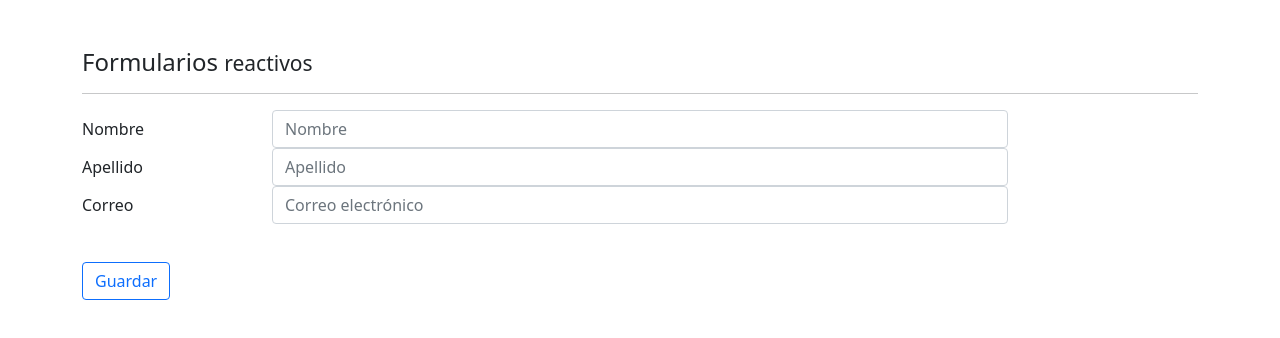
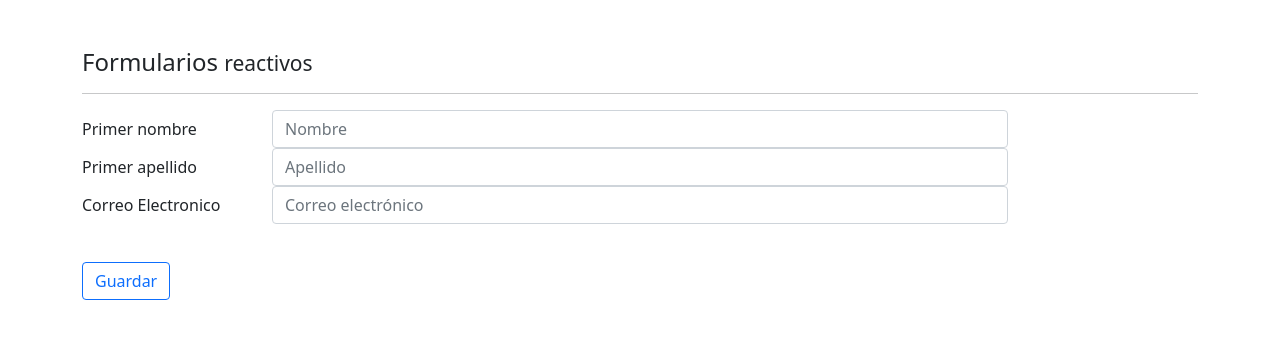
Before and after one commit to criss201x/formularios-por-plantilla-y-reactivos, an Angular app: page /reactive in a window 1280 px wide. Shown: the top 338 px of the page. Built offline with nearby package versions, Linux system fonts and the light colour scheme.

Commit message:
correccion de datos formulario

```diff
--- a/src/app/app-routing.module.ts
+++ b/src/app/app-routing.module.ts
@@ -6,7 +6,7 @@ import { ReactiveComponent } from './pages/reactive/reactive.component';
 const routes: Routes = [
   { path: 'template', component: TemplateComponent},
   { path: 'reactive', component: ReactiveComponent },
-  { path: '**', pathMatch: 'full', redirectTo: 'template'}
+  { path: '**', pathMatch: 'full', redirectTo: 'reactive'}
 ];
 
 @NgModule({
--- a/src/app/app.module.ts
+++ b/src/app/app.module.ts
@@ -1,6 +1,6 @@
 import { BrowserModule } from '@angular/platform-browser';
 import { NgModule } from '@angular/core';
-import { FormsModule } from '@angular/forms';
+import { FormsModule, ReactiveFormsModule} from '@angular/forms';//para formularios por plantilla
 
 import { AppRoutingModule } from './app-routing.module';
 import { AppComponent } from './app.component';
@@ -19,7 +19,8 @@ import { HttpClientModule } from '@angular/common/http';
     BrowserModule,
     AppRoutingModule,
     FormsModule,
-    HttpClientModule
+    HttpClientModule,
+    ReactiveFormsModule
   ],
   providers: [],
   bootstrap: [AppComponent]
--- a/src/app/pages/reactive/reactive.component.html
+++ b/src/app/pages/reactive/reactive.component.html
@@ -5,7 +5,7 @@
     <div>
 
         <div class="form-group row">
-            <label class="col-2 col-form-label">Nombre</label>
+            <label class="col-2 col-form-label">Primer nombre</label>
             <div class="col-8">
 
                 <input class="form-control" type="text" placeholder="Nombre">
@@ -13,7 +13,7 @@
         </div>
 
         <div class="form-group row">
-            <label class="col-2 col-form-label">Apellido</label>
+            <label class="col-2 col-form-label">Primer apellido </label>
             <div class="col-8">
 
                 <input class="form-control" type="text" placeholder="Apellido">
@@ -23,7 +23,7 @@
     </div>
 
     <div class="form-group row">
-        <label class="col-2 col-form-label">Correo</label>
+        <label class="col-2 col-form-label">Correo Electronico </label>
         <div class="col-8">
 
             <input class="form-control" type="email" placeholder="Correo electrónico">
--- a/src/app/pages/reactive/reactive.component.ts
+++ b/src/app/pages/reactive/reactive.component.ts
@@ -1,4 +1,6 @@
 import { Component, OnInit } from '@angular/core';
+import { FormBuilder, FormGroup } from '@angular/forms';
+import { runInThisContext } from 'vm';
 
 @Component({
   selector: 'app-reactive',
@@ -7,9 +9,23 @@ import { Component, OnInit } from '@angular/core';
 })
 export class ReactiveComponent implements OnInit {
 
-  constructor() { }
+  forma: FormGroup;
+
+  constructor(private fb: FormBuilder) {
+
+    this.crearFormulario();
+
+  }
 
   ngOnInit(): void {
   }
 
+  crearFormulario() {
+
+    this.forma = this.fb.group({
+      nombre: [''],
+      apellido: [''],
+      correo: ['']
+    });
+  }
 }
```
